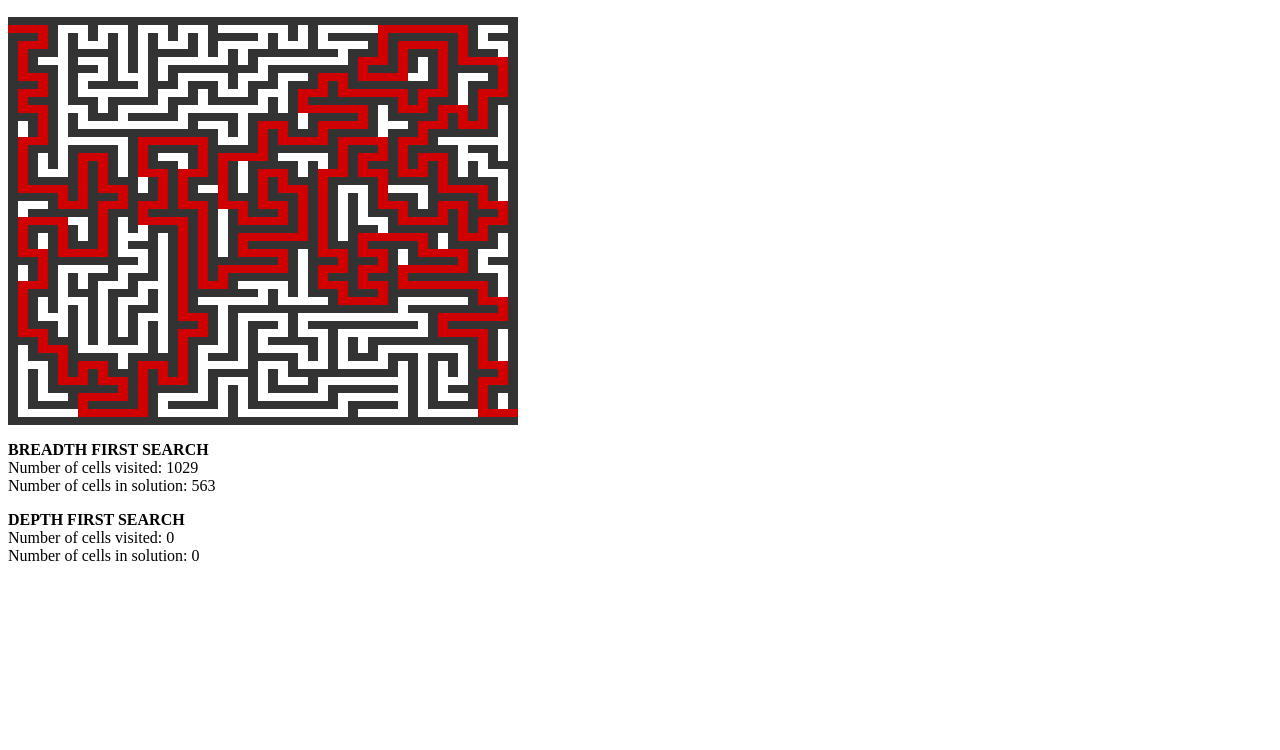
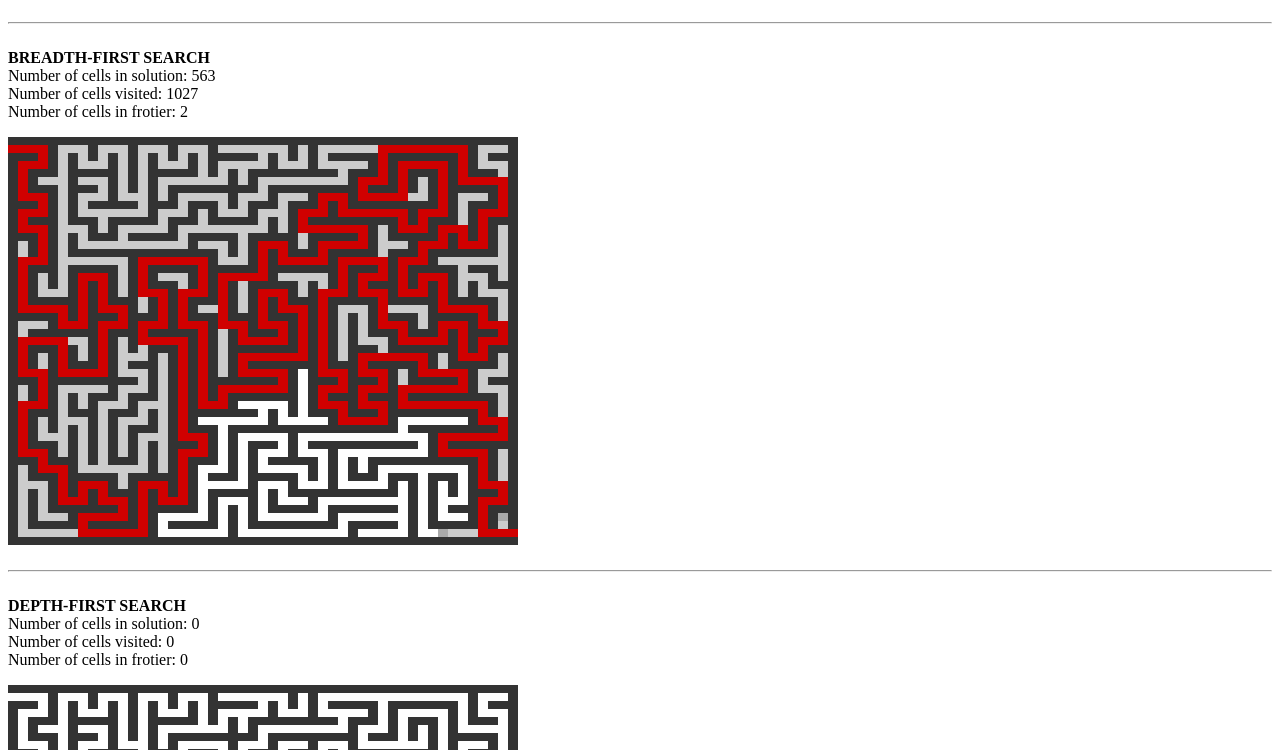
Before and after one commit to RAIK283H-Master/MazeSolver, a plain HTML site: page index.html in a window 1280 px wide. Shown: the part 50-800 px from the top of the page. Drawn offline with nearby package versions, Linux system fonts and the light colour scheme.

```diff
--- a/css/maze.css
+++ b/css/maze.css
@@ -17,5 +17,14 @@ table {
   background: #D00000;
 }
 .visited{
-  background: #eee;
+  background: #ccc;
 }
+
+.frontier{
+  background: #aaa;
+}
+
+hr{
+  margin-bottom: 25px;
+  margin-top: 25px;
+}
--- a/index.html
+++ b/index.html
@@ -4,6 +4,8 @@
 <meta charset="UTF-8">
 <link rel="stylesheet" href="css/maze.css">
 <script src="https://ajax.googleapis.com/ajax/libs/jquery/3.2.1/jquery.min.js"></script>
+<script src="js/utility.js"></script>
+<script src="js/priority_queue.js"></script>
 <script src="js/maze.js"></script>
 <script src="js/generateMaze.js"></script>
 <script src="js/index.js"></script>
@@ -12,7 +14,7 @@
 
 <body>
 <h2>MazeSolver</h2>
-<div id="mazeDiv"></div>
-<div id="outputDiv"></div>
+<hr>
+<div id="resultsDiv"></div>
 </body>
 </html>
--- a/js/index.js
+++ b/js/index.js
@@ -1,7 +1,9 @@
+var displayFrontier = true;
+
 /*
  * this function displays the maze to the screen
  */
-function showMaze(m,title) {
+function getMazeTable(m) {
 	// get the table with id="maze" so we can add elements to it
 	var $mazeTable = $('<table class="maze"></table>');
 	// set the width proportional to the size of the maze
@@ -13,16 +15,35 @@ function showMaze(m,title) {
 		for (var j = 0; j < m.maze[i].length; j++) {
 			// create the cell
 			var $cell = $('<td>&nbsp;</td>')
-				// colorize the cells
+			// colorize the cells
 			if (m.maze[i][j].type === MazeCellTypes.WALL) $cell.addClass('wall');
 			else if (m.maze[i][j].type === MazeCellTypes.SOLUTION) $cell.addClass('path');
+			else if (displayFrontier && m.maze[i][j].type === MazeCellTypes.VISITED) $cell.addClass('visited');
+			else if (displayFrontier && m.maze[i][j].type === MazeCellTypes.FRONTIER) $cell.addClass('frontier');
 			else $cell.addClass('passageway')
 			$mazeRow.append($cell);
 		}
 		$mazeTable.append($mazeRow);
 	}
-	var $mazeDiv = $('#mazeDiv');
-	$mazeDiv.append($mazeTable);
+	return $mazeTable;
+}
+
+function showResults(m, title){
+	var $outputDiv = $('<div class="outputDiv"></div>');
+	counts = m.cellCounts()
+	numCellsInSolution = counts['solution'];
+	numCellsInFrontier = counts['frontier'];
+	numCellsVisited = counts['visited'];
+	// log some data
+	$outputDiv.append('<p>');
+	$outputDiv.append('<b>'+title+'</b><br/>');
+	$outputDiv.append('Number of cells in solution: '+numCellsInSolution+'<br/>');
+	$outputDiv.append('Number of cells visited: '+numCellsVisited+'<br/>');
+	$outputDiv.append('Number of cells in frotier: '+numCellsInFrontier+'<br/>');
+	$outputDiv.append('</p>');
+	$outputDiv.append(getMazeTable(m))
+	$outputDiv.append('<hr>');
+	$('#resultsDiv').append($outputDiv);
 }
 
 /*
@@ -41,33 +62,32 @@ $(document).ready(function () {
 	// SET UP AND PERFORM BREADTH FIRST SEARCH
 	// initialize the maze object
 	var mBFS = new Maze(plainTextMaze);
-	// solve the maze and store the number of nodes visited
-	var numCellsVisitedBFS = mBFS.solveMazeBFS();
-	// get the length of the solution:
-	var numCellsInSolutionBFS = mBFS.cellsInSolution()
-	// log some data
-	$outputDiv.append('<p>');
-	$outputDiv.append('<b>BREADTH FIRST SEARCH</b><br/>');
-	$outputDiv.append('Number of cells visited: '+numCellsVisitedBFS+'<br/>');
-	$outputDiv.append('Number of cells in solution: '+numCellsInSolutionBFS+'<br/>');
-	$outputDiv.append('</p>');
-	// display the maze
-	showMaze(mBFS);
-
+	// solve the maze
+	mBFS.solveMazeBFS();
+	// show BFS results
+	showResults(mBFS,"BREADTH-FIRST SEARCH");
 
 	// SET UP AND PERFORM DEPTH FIRST SEARCH
 	// initialize the maze object
-	mDFS = new Maze(plainTextMaze);
-	// solve the maze and store the number of nodes visited
-	numCellsVisitedDFS = mDFS.solveMazeDFS();
-	// get the length of the solution:
-	numCellsInSolutionDFS = mDFS.cellsInSolution()
-	// log some data
-	$outputDiv.append('<p>');
-	$outputDiv.append('<b>DEPTH FIRST SEARCH</b><br/>');
-	$outputDiv.append('Number of cells visited: '+numCellsVisitedDFS+'<br/>');
-	$outputDiv.append('Number of cells in solution: '+numCellsInSolutionDFS+'<br/>');
-	$outputDiv.append('</p>');
-	// the solution to the maze will be the same (by the definition of "perfect maze") so we
-	// don't need to display the maze again.
+	var mDFS = new Maze(plainTextMaze);
+	// solve the maze
+	mDFS.solveMazeDFS();
+	// show BFS results
+	showResults(mDFS,"DEPTH-FIRST SEARCH");
+
+	// SET UP AND PERFORM DIJKSTRA'S ALGORITHM
+	// initialize the maze object
+	var mDFS = new Maze(plainTextMaze);
+	// solve the maze
+	mDFS.solveMazeDijkstra();
+	// show BFS results
+	showResults(mDFS,"DIJKSTRA'S ALGORITHM");
+
+	// SET UP AND PERFORM A*
+	// initialize the maze object
+	var mDFS = new Maze(plainTextMaze);
+	// solve the maze
+	mDFS.solveMazeAStar();
+	// show BFS results
+	showResults(mDFS,"A*");
 });
--- a/js/maze.js
+++ b/js/maze.js
@@ -5,6 +5,8 @@ MazeCellTypes = {
 	WALL: '#',
 	PASSAGEWAY: ' ',
 	SOLUTION: '@',
+	FRONTIER: 'F',
+	VISITED: 'V',
 }
 
 class MazeCell {
@@ -12,18 +14,20 @@ class MazeCell {
 		this.row = row;
 		this.col = col;
 		this.type = type;
+		// only used by Dijkstra's and A*
+		this.priority = Infinity;
 	}
 
-	projection(){
+	projection() {
 		var projection = '';
-		if (this.type===MazeCellTypes.WALL){
+		if (this.type === MazeCellTypes.WALL) {
 			projection = "WALL cell at "
 		}
 		// a cell doesn't stop being a passageway when it becomes part of a solution.
-		else if (this.type===MazeCellTypes.PASSAGEWAY || this.type===MazeCellTypes.SOLUTION){
+		else if (this.type === MazeCellTypes.PASSAGEWAY || this.type === MazeCellTypes.SOLUTION) {
 			projection = "PASSAGEWAY cell at "
 		}
-		projection += '['+this.row+','+this.col+']';
+		projection += '[' + this.row + ',' + this.col + ']';
 		return projection;
 	}
 }
@@ -50,7 +54,7 @@ class Maze {
 		}
 
 		this.start = this.maze[1][0];
-		this.destination = this.maze[this.maze.length-2][this.maze[0].length-1];
+		this.destination = this.maze[this.maze.length - 2][this.maze[0].length - 1];
 	}
 
 	/*
@@ -90,7 +94,6 @@ class Maze {
 			neighbors.push(this.maze[cell.row][cell.col + 1]);
 		}
 
-
 		return neighbors;
 	}
 
@@ -98,14 +101,13 @@ class Maze {
 	/*
 	 * this function uses a breadth first search to solve the maze. When the solution
 	 * is found, the function modifies the maze by marking each cell of the solution
-	 * with the type MazeCellTypes.SOLUTION. The function returns the number of cells
-	 * that it needed to visit to find the path.
+	 * with the type MazeCellTypes.SOLUTION.
 	 */
 	solveMazeBFS() {
 		// create the queue to hold the cells we have visited but need
 		// to return to explore (we will treat the array like a queue)
-		var queue = new Array()
-		queue.push(this.start);
+		var frontier = new Array()
+		frontier.push(this.start);
 
 		// create a set to hold the cells we have visited and add the
 		// first element
@@ -118,16 +120,14 @@ class Maze {
 		var parents = new Array();
 		parents[this.start.projection()] = false;
 
-		// iterationCounter prevents infinite loops from crashing your browser
-		// while actively developing
-		var iterationCounter = 0;
-
 		// search and continue searching  while there are still items in the queue
-		while (iterationCounter<Math.pow(this.maze.length,4) && queue.length >= 1) {
-			iterationCounter++;
+		while (frontier.length >= 1) {
 
 			// get the next element in the queue
-			var current = queue.shift();
+			var current = frontier.shift();
+
+			// mark the next element as visited
+			current.type = MazeCellTypes.VISITED;
 
 			// test to see if it meets the destination criteria
 			if (this.destinationPredicate(current)) {
@@ -139,57 +139,83 @@ class Maze {
 			var neighbors = this.getNeighbors(current);
 
 			// one by one, add neighbors to the queue
-			for(var i=0;i<neighbors.length;i++){
+			for (var i = 0; i < neighbors.length; i++) {
 
 				var neighbor = neighbors[i].projection();
 
 				// see if we've already visited this cell
-				if(!visited.has(neighbor)){
+				if (!visited.has(neighbor)) {
 					// if we haven't,  add it to the visited set
 					visited.add(neighbor);
 					// add current as the neighbor's parent
-					parents[neighbor]=current;
+					parents[neighbor] = current;
 					// add the neighbor to the queue
-					queue.push(neighbors[i])
+					frontier.push(neighbors[i])
+						// set the neighbor to have a "frotier" type
+					neighbors[i].type = MazeCellTypes.FRONTIER;
 				}
 			}
 		}
 
 		// backtrack through each cell's parent and set path cells to type
 		// solution
-		iterationCounter = 0;
-		while(iterationCounter < Math.pow(this.maze.length,4) && current){
+		while (current) {
 			current.type = MazeCellTypes.SOLUTION;
 			current = parents[current.projection()];
-			iterationCounter++;
 		}
-
-		return visited.size;
 	}
 
 	/*
 	 * this function uses a depth first search to solve the maze. When the solution
 	 * is found, the function modifies the maze by marking each cell of the solution
-	 * with the type MazeCellTypes.SOLUTION. The function returns the number of cells
-	 * that it needed to visit to find the path.
+	 * with the type MazeCellTypes.SOLUTION.
 	 */
 	solveMazeDFS() {
 		// TODO
-		return 0;
 	}
+
+	/*
+	 * this function uses a Dijkstra's algorithm to solve the maze. When the solution
+	 * is found, the function modifies the maze by marking each cell of the solution
+	 * with the type MazeCellTypes.SOLUTION.
+	 */
+	solveMazeDijkstra() {
+		// TODO
+	}
+
+	/*
+	 * this function uses A* to solve the maze. When the solution
+	 * is found, the function modifies the maze by marking each cell of the solution
+	 * with the type MazeCellTypes.SOLUTION.
+	 */
+	solveMazeAStar() {
+		// TODO
+	}
+
 
 	/*
 	 * this function returns the number of cells that are included in the solution path.
 	 */
-	cellsInSolution(){
-		var numCellsInSolution = 0;
+	cellCounts() {
+		var counter = []
+		counter['solution'] = 0;
+		counter['visited'] = 0;
+		counter['frontier'] = 0;
 		for (var i = 0; i < this.maze.length; i++) {
 			for (var j = 0; j < this.maze[i].length; j++) {
-				if (this.maze[i][j].type === MazeCellTypes.SOLUTION){
-					numCellsInSolution++;
+				if (this.maze[i][j].type === MazeCellTypes.SOLUTION) {
+					counter['solution']++;
+				}
+				if (this.maze[i][j].type === MazeCellTypes.SOLUTION ||
+					this.maze[i][j].type == MazeCellTypes.VISITED) {
+					counter['visited']++;
+				}
+				if (this.maze[i][j].type === MazeCellTypes.FRONTIER) {
+					counter['frontier']++;
 				}
 			}
 		}
-		return numCellsInSolution;
+		return counter;
 	}
+
 }
--- /dev/null
+++ b/js/priority_queue.js
@@ -0,0 +1,30 @@
+/* exported PriorityQueue */
+/* globals identity */
+
+class PriorityQueue {
+  constructor(metric = identity) {
+    this.metric = metric;
+    this.elements = [];
+  }
+
+  _getNextIndex() {
+    return this.elements.indexOfMinimum(this.metric);
+  }
+
+  peek() {
+    const nextIndex = this._getNextIndex();
+    return nextIndex !== undefined ? this.elements[nextIndex] : undefined;
+  }
+
+  enqueue(element) {
+    this.elements.push(element);
+  }
+
+  dequeue() {
+    return this.elements.remove(this._getNextIndex());
+  }
+
+  delete(element) {
+    this.elements.delete(element);
+  }
+}
--- /dev/null
+++ b/js/utility.js
@@ -0,0 +1,36 @@
+/* exported identity */
+
+const identity = (value) => value;
+
+Array.prototype.top = function top(index = 0) {
+  return this[this.length - 1 - index];
+};
+
+Array.prototype.reverse = function reverse() {
+  const result = [];
+  for (let i = this.length; i--;) {
+    result.push(this[i]);
+  }
+  return result;
+};
+
+Array.prototype.indexOfMinimum = function indexOfMinimum(metric = identity) {
+  let index = undefined;
+  for (let i = this.length, minimum = Infinity; i--;) {
+    const measure = metric(this[i]);
+    if (measure <= minimum) {
+      index = i;
+      minimum = measure;
+    }
+  }
+  return index;
+};
+
+Array.prototype.remove = function remove(index) {
+  return index >= 0 ? this.splice(index, 1)[0] : undefined;
+};
+
+Array.prototype.delete = function(element) { // eslint-disable-line func-names, (reserved word)
+  this.remove(this.indexOf(element));
+  return this;
+};
```
